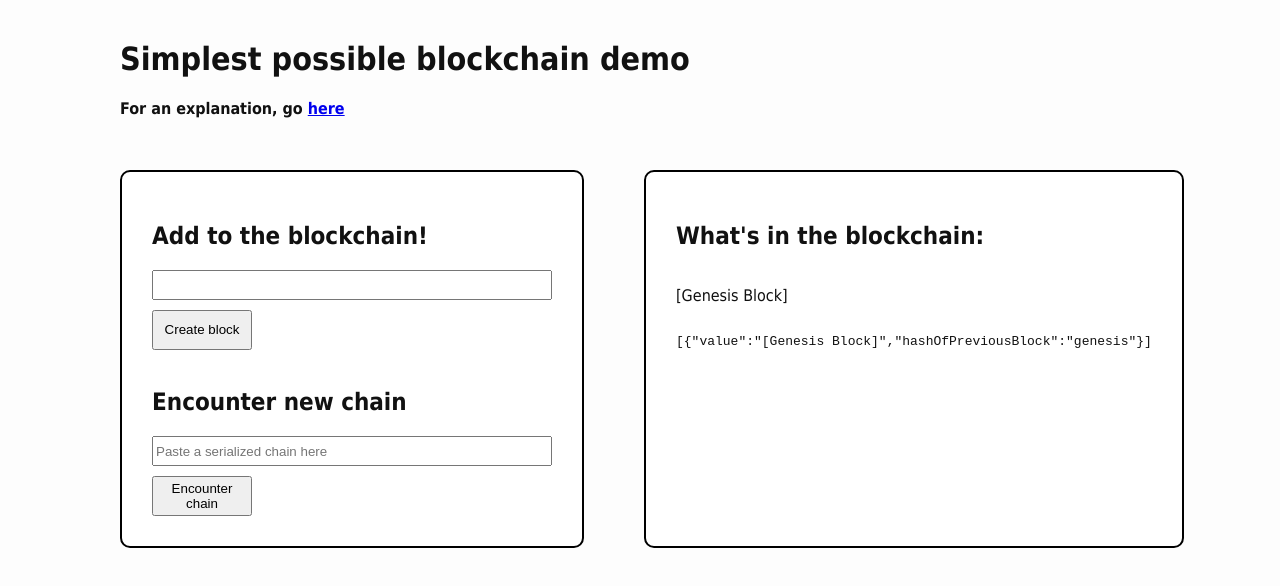
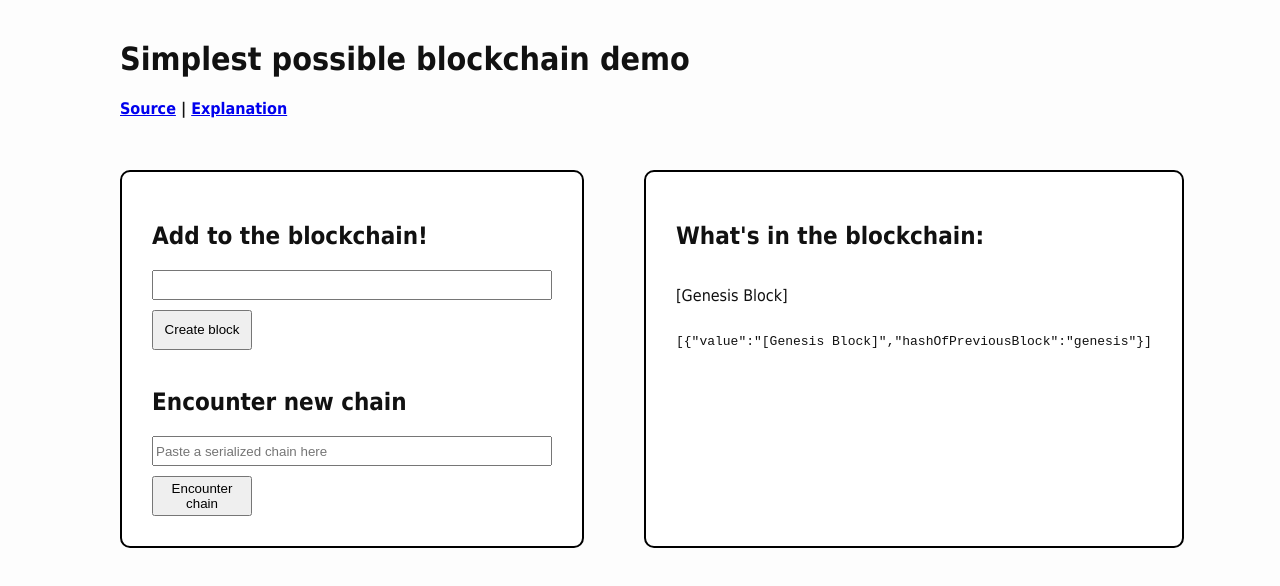
Before and after one commit to sgoedecke/blockchain-js-demo, a plain HTML site: page index.html in a window 1280 px wide. Shown: the top 586 px of the page. Drawn offline with Linux system fonts and the light colour scheme.

Commit message:
add helpful links

```diff
--- a/index.html
+++ b/index.html
@@ -42,7 +42,7 @@
   <body style='margin: 40px'>
     <div style='width: 100vw;'>
       <h1 style='margin-left: 30px;'>Simplest possible blockchain demo<h1>
-      <h4 style='margin-left: 30px;'>For an explanation, go <a href='https://sgoedecke.github.io/blockchain-for-beginners/'>here</a></h4>
+      <h4 style='margin-left: 30px;'><a href='https://github.com/sgoedecke/blockchain-js-demo'>Source</a> | <a href='https://sgoedecke.github.io/blockchain-for-beginners/'>Explanation</a></h4>
     </div>
 
     <div class='container'>
```
